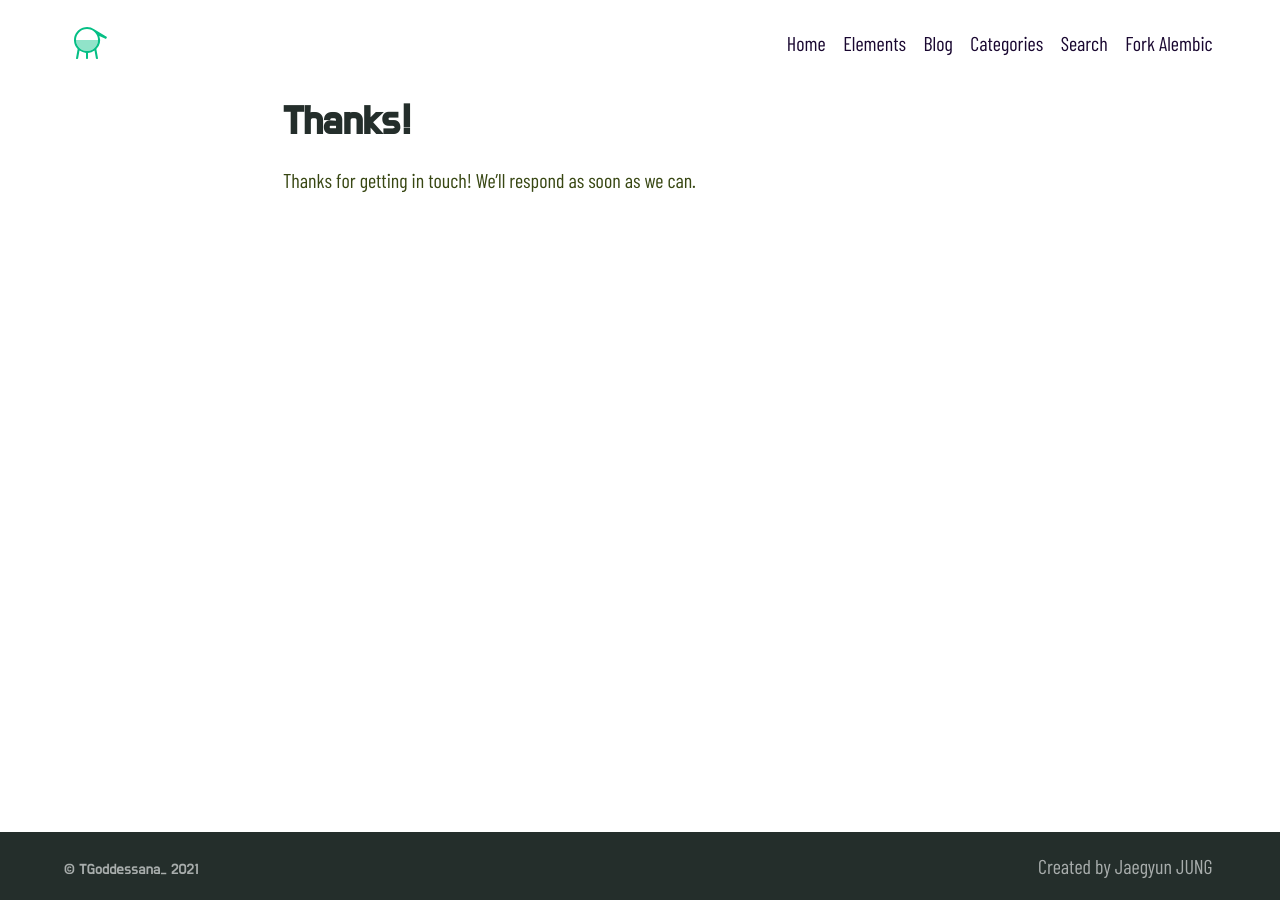
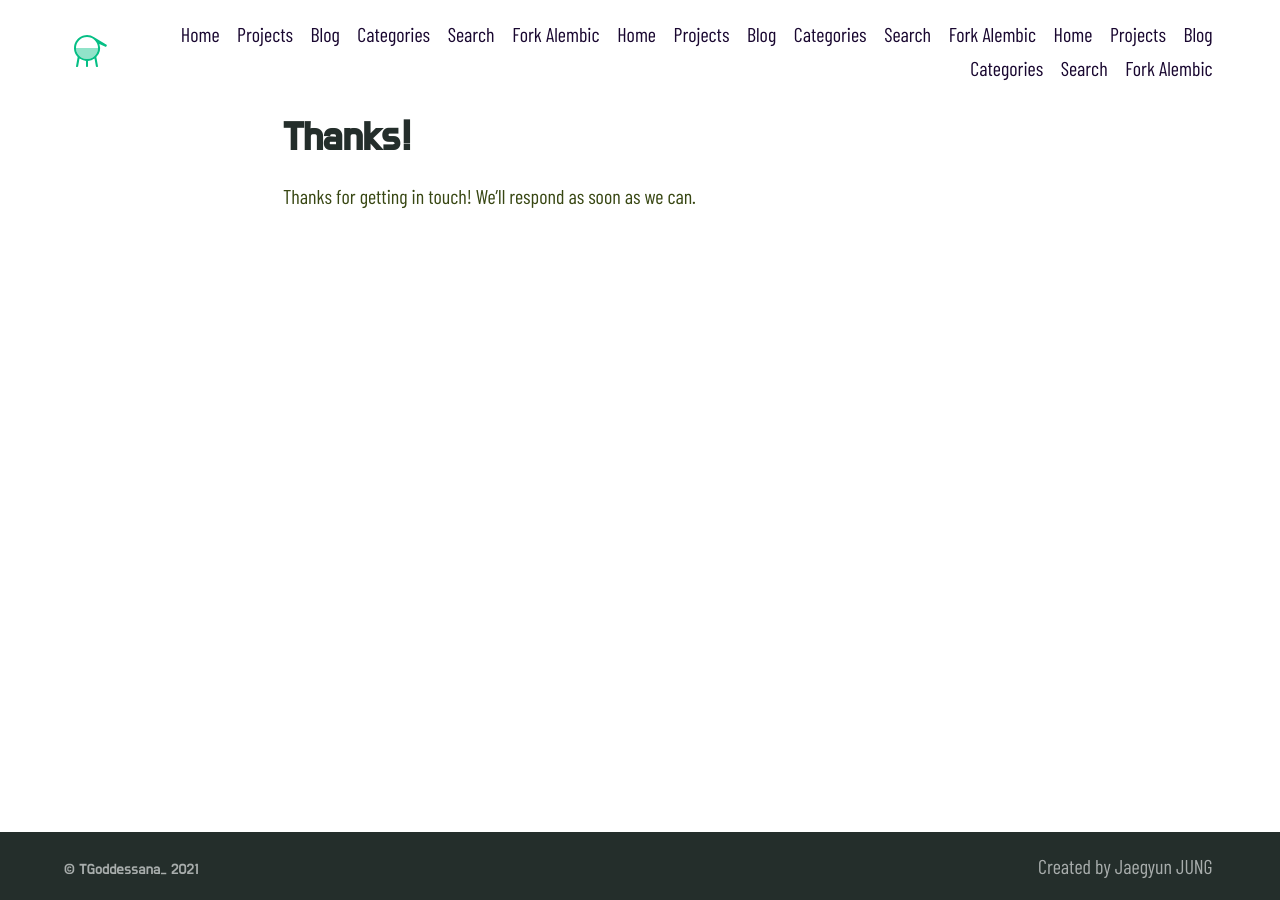
Before and after one commit to daviddarnes/alembic, a Jekyll site: the page built from thanks.md, in a window 1280 px wide. Built offline with Jekyll 4.4.1, drawn with Linux system fonts in a browser that asks for light colours; some web fonts are replaced.

Commit message:
Update _config.yml

```diff
--- a/_config.yml
+++ b/_config.yml
@@ -123,8 +123,32 @@ favicons: # Favicons are also used in the manifest file. Syntax is 'size: path'
 navigation_header:
 - title: Home
   url: /
-- title: Elements
-  url: /elements/
+- title: Projects
+  url: /projects/
+- title: Blog
+  url: /blog/
+- title: Categories
+  url: /categories/
+- title: Search
+  url: /search/
+- title: Fork Alembic
+  url: https://github.com/daviddarnes/alembic
+- title: Home
+  url: /
+- title: Projects
+  url: /projects/
+- title: Blog
+  url: /blog/
+- title: Categories
+  url: /categories/
+- title: Search
+  url: /search/
+- title: Fork Alembic
+  url: https://github.com/daviddarnes/alembic
+- title: Home
+  url: /
+- title: Projects
+  url: /projects/
 - title: Blog
   url: /blog/
 - title: Categories
```
